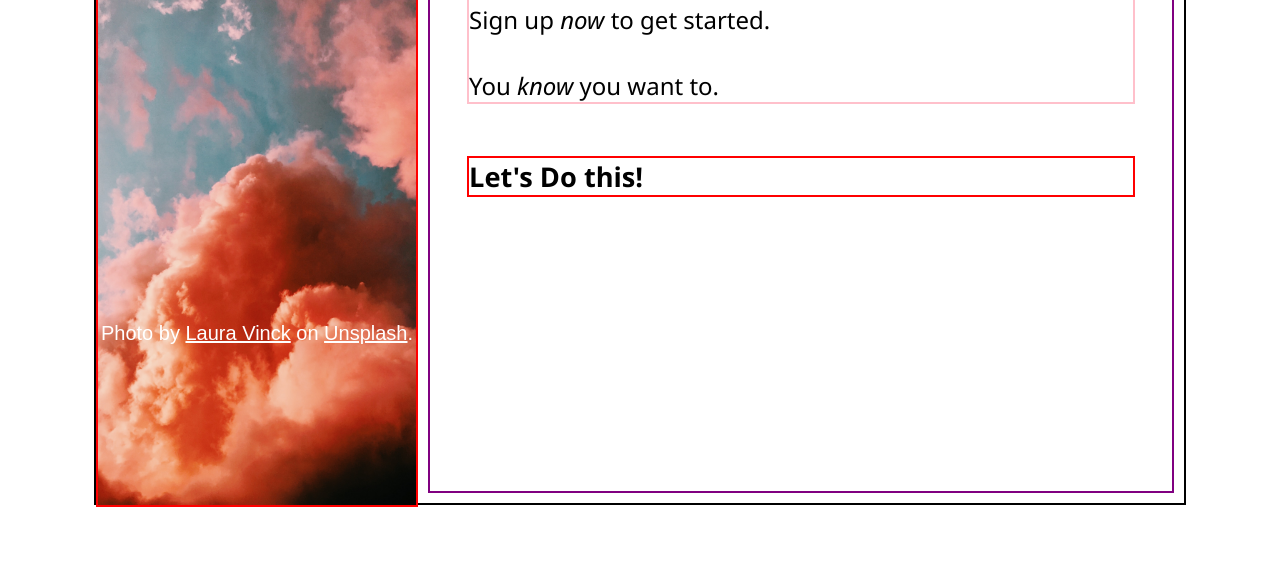
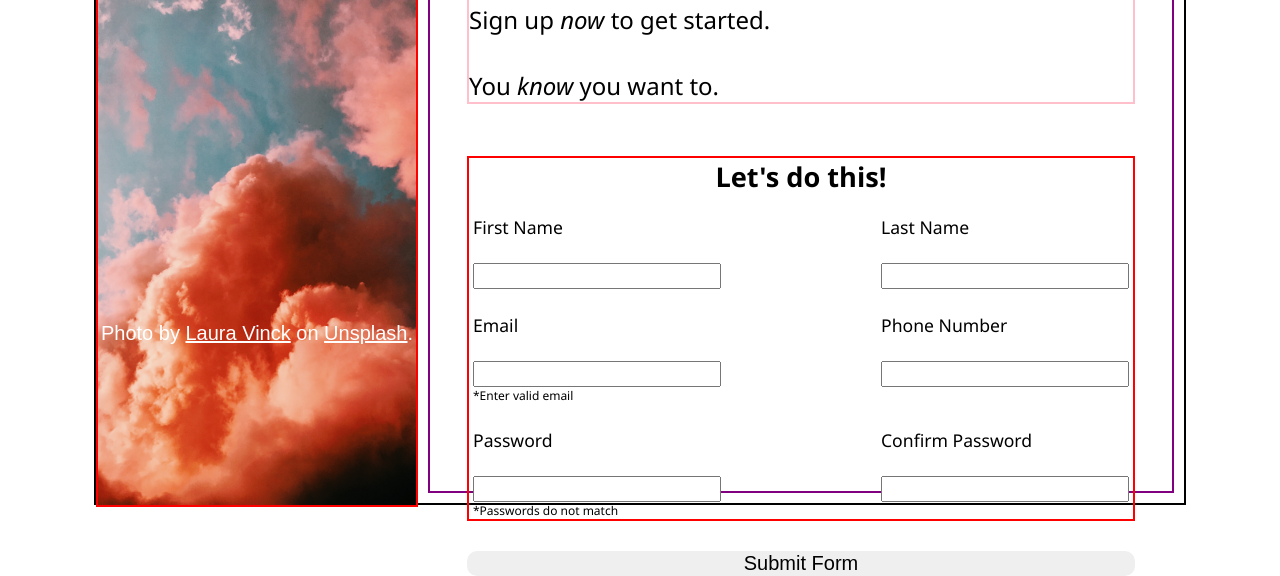
Before and after one commit to OhmPatil/signup-form, a plain HTML site: page index.html in a window 1280 px wide. Shown: the part 257-833 px from the top of the page. Before the commit the page ends 800 px from the top, so only its background shows below. Drawn offline with Linux system fonts and the light colour scheme; a web font is replaced by a local one.

Commit message:
Add form structure and positioning

```diff
--- a/index.html
+++ b/index.html
@@ -31,9 +31,44 @@
                 </p>
             </div>
             <div class="form-container">
-                <p>Let's Do this!</p>
+                <p>Let's do this!</p>
+                <form action="">
+                        <div class="input-row">
+                            <div class="firstname">
+                                <label for="firstname">First Name</label><br>
+                                <input type="text" name="firstname">
+                            </div>
+                            <div class="lastname">
+                                <label for="lastname">Last Name</label><br>
+                                <input type="text" name="lastname">
+                            </div>
+                        </div>
+                        <div class="input-row">
+                            <div class="email">
+                                <label for="email">Email</label><br>
+                                <input type="email" name="email">
+                                <p>*Enter valid email</p>
+                            </div>
+                            <div class="phone">
+                                <label for="phone">Phone Number</label><br>
+                                <input type="text" name="phone">
+                            </div>
+                        </div>
+                        <div class="input-row">
+                            <div class="password">
+                                <label for="password">Password</label><br>
+                                <input type="password" name="password">
+                                <p>*Passwords do not match</p>
+                            </div>
+                            <div class="confirm-password">
+                                <label for="confirm-password">Confirm Password</label><br>
+                                <input type="password" name="confirm-password">
+                            </div>
+                        </div>
 
             </div>
+            <button>Submit Form</button>
+            </form>
         </div>
     </div>
 </body>
--- a/styles.css
+++ b/styles.css
@@ -81,17 +81,56 @@ a{
 
 .form-container{
     display: flex;
-    justify-content: flex-start;
+    flex-direction: column;
     align-items: center;
+    justify-content: center;
     border: 2px solid red;
     margin-top: 7%;
     margin-left: 5%;
     margin-right: 5%;
-
 }
 
 .form-container > p{
     font-size: 1.7rem;
     font-family: 'Segoe UI', Tahoma, Geneva, Verdana, sans-serif;
     font-weight: 600;
+    margin-bottom: 3%;
 }
+
+.form-container >*{
+    display: flex;
+    flex-direction: column;
+    gap: 1.5rem;
+}
+
+.input-row{
+    display: flex;
+    /* border: 2px solid blue; */
+    gap: 10rem;
+}
+
+.input-row > div{
+    font-family: 'Segoe UI', Tahoma, Geneva, Verdana, sans-serif;
+    font-size: 1.1rem;
+    display: flex;
+    flex-direction: column;
+}
+
+.input-row > div > p{
+    font-size: 0.75rem;
+}
+
+input{
+    width: 15rem;
+    height: 1.25rem;
+}
+
+button{
+    margin-top: 4%;
+    margin-left: 5%;
+    margin-right: 5%;
+    height: 5%;
+    border-radius: 10px;
+    border: none;
+    font-size: 1.25rem;
+}
```
